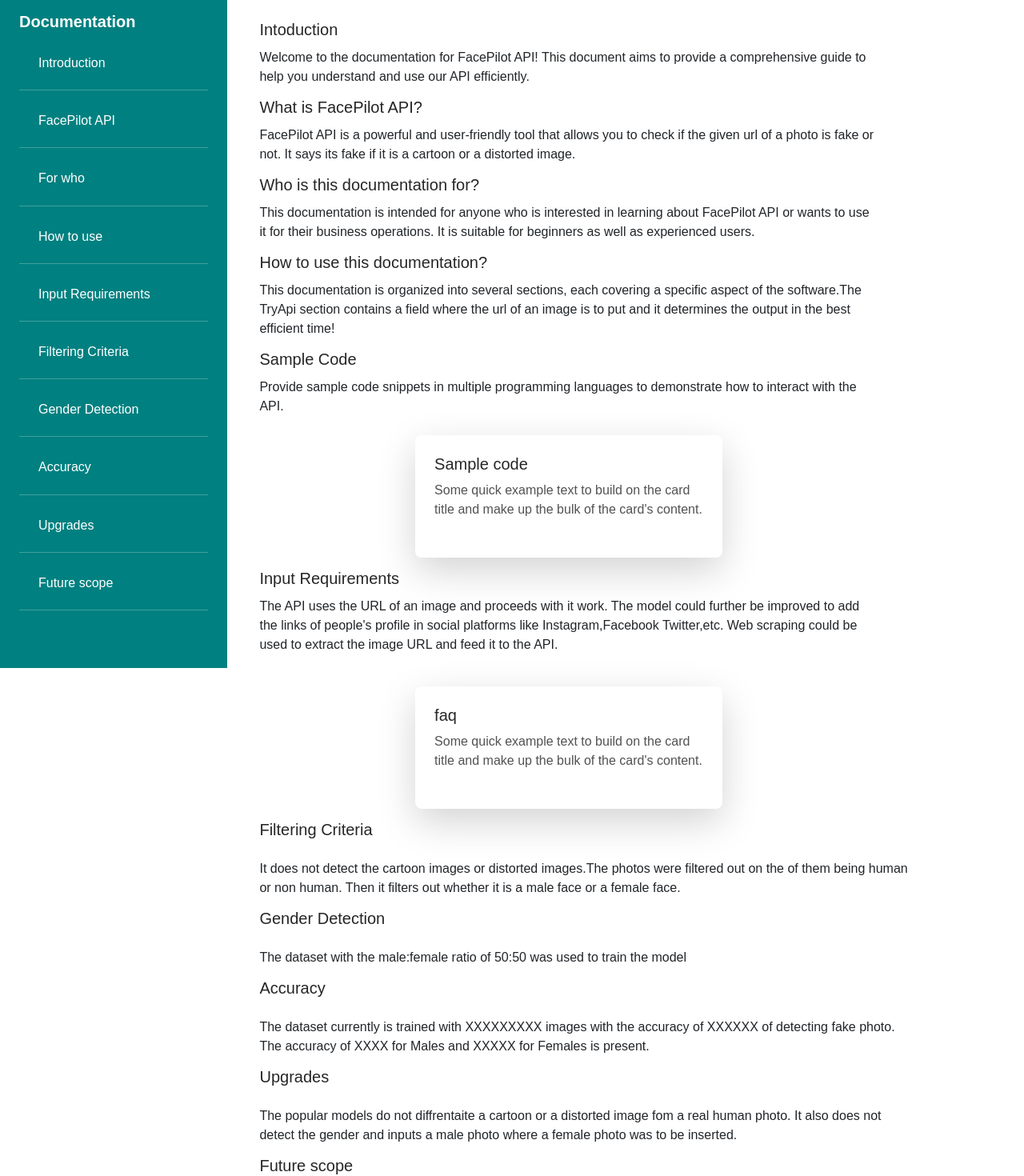
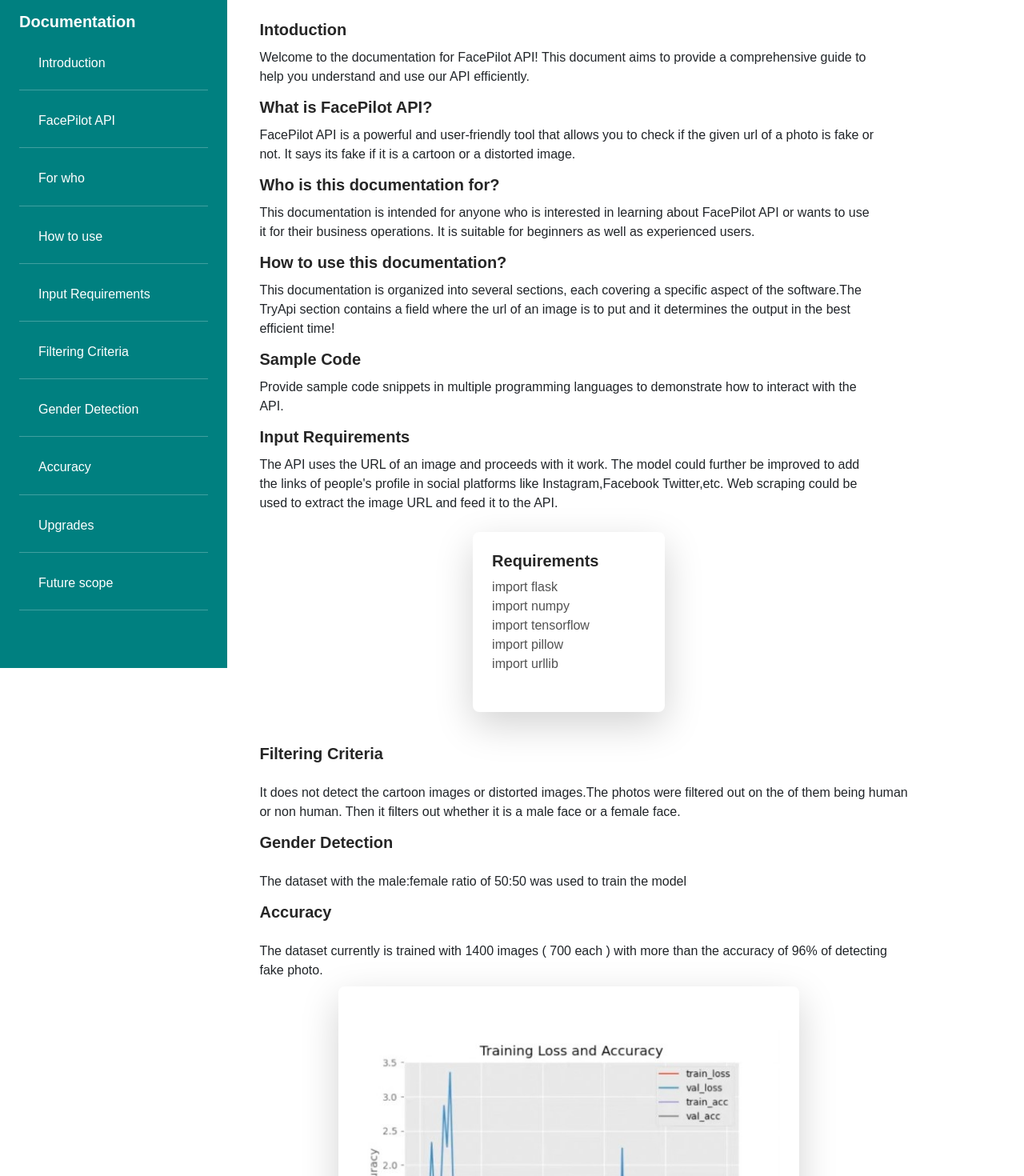
Before and after one commit to AakashGoradia/COC-The-Machine-Minds, a React (Create React App) app in the folder demo/: page /doc in a window 1280 px wide. Shown: the part 80-1550 px from the top of the page at 80% size. Built offline with nearby package versions, Linux system fonts and the light colour scheme.

Commit message:
documenttion

```diff
--- a/demo/src/components/Documentation.js
+++ b/demo/src/components/Documentation.js
@@ -1,14 +1,14 @@
 import React from 'react'
+import graph from '../assets/graph.jpg';
 
 const Documentation = () => {
   return (
     <div>
 
-      <div className='grid grid-cols-9 font-dm'>
-        <div className='col-span-2'>
+      <div className='grid grid-cols-9 font-dm '>
+        <div className='col-span-2 '>
           <section>
-            <div className="bg-[#008080]
-       text-white h-full flex-shrink-0 flex flex-col justify-between border-2px">
+            <div className="bg-[#008080] text-white flex-shrink-0 flex flex-col justify-between h-full border-2px">
               <div className="p-6 mt-1">
                 <h1 className="text-xl font-bold  text-white">Documentation</h1>
                 <h2 className="p-6 mt-1  hover:bg-blue-200 hover:text-neutral-800  focus:outline-none focus:ring rounded-lg"><p>Introduction</p></h2>
@@ -54,73 +54,77 @@ const Documentation = () => {
         <div className='col-span-6' id='main section'>
 
            <section class='m-10'>
-           <h2 class="mb-2.5  mt-2.5 text-xl font-medium leading-tight text-neutral-800 dark:text-neutral-50">
+           <h2 class="mb-2.5  mt-2.5 text-xl font-bold leading-tight text-neutral-800 dark:text-neutral-50">
                   Intoduction</h2>
            <p>Welcome to the documentation for FacePilot API! This document aims to provide a comprehensive guide to help you understand and use our API efficiently.</p>
-           <h2 class="mb-2.5 mt-3.5 text-xl font-medium leading-tight text-neutral-800 dark:text-neutral-50">
+           <h2 class="mb-2.5 mt-3.5 text-xl font-bold leading-tight text-neutral-800 dark:text-neutral-50">
            What is FacePilot API?</h2>
            <p>FacePilot API is a powerful and user-friendly tool that allows you to check if the given url of a photo is fake or not. It says its fake if it  is a cartoon or a distorted image.</p>
-           <h2 class="mb-2.5 mt-3.5 text-xl font-medium leading-tight text-neutral-800 dark:text-neutral-50">
+           <h2 class="mb-2.5 mt-3.5 text-xl font-bold leading-tight text-neutral-800 dark:text-neutral-50">
            Who is this documentation for?</h2>
            <p>This documentation is intended for anyone who is interested in learning about FacePilot API or wants to use it for their business operations. It is suitable for beginners as well as experienced users.</p>
-           <h2 class="mb-2.5 mt-3.5 text-xl font-medium leading-tight text-neutral-800 dark:text-neutral-50">
+           <h2 class="mb-2.5 mt-3.5 text-xl font-bold leading-tight text-neutral-800 dark:text-neutral-50">
            How to use this documentation?</h2>
            <p>This documentation is organized into several sections, each covering a specific aspect of the software.The TryApi section contains a field where the url of an image is to put and it determines the output in the best efficient time! </p>
 
-           <h2 class="mb-2.5 mt-3.5 text-xl font-medium leading-tight text-neutral-800 dark:text-neutral-50">
+           <h2 class="mb-2.5 mt-3.5 text-xl font-bold leading-tight text-neutral-800 dark:text-neutral-50">
            Sample Code</h2>
            <p>Provide sample code snippets in multiple programming languages to demonstrate how to interact with the API.
            </p>
+
+           <h2 class="mb-2.5 mt-3.5 text-xl font-bold leading-tight text-neutral-800 dark:text-neutral-50">
+           Input Requirements</h2>
+           <p>The API uses the URL of an image and proceeds with it work. The model could further be improved to add the links of people's profile in social platforms like Instagram,Facebook Twitter,etc.
+            Web scraping could be used to extract the image URL and feed it to the API.
+           </p>
            <section id='usage'>
             <div class="flex justify-center mt-6">
-              <div class="block max-w-sm rounded-lg bg-white p-6 shadow-lg dark:bg-neutral-700">
-                <h5 class="mb-2 text-xl font-medium leading-tight text-neutral-800 dark:text-neutral-50">
-                  Sample code   </h5>
-                <p class="mb-4 text-base text-neutral-600 dark:text-neutral-200">
+              <div class="block w-60 rounded-lg bg-white p-6 shadow-lg dark:bg-neutral-700">
+                <h5 class="mb-2 text-xl font-bold leading-tight text-neutral-800 dark:text-neutral-50">
+                 Requirements
+                 </h5>
+                <p class="mb-4 w-36 text-base text-neutral-600 dark:text-neutral-200">
+                  <ul>
+                    <li>import flask            </li>
+                    <li>import numpy</li>
+                    <li>import tensorflow</li>
+                    <li>import pillow</li>
+                    <li>import urllib</li>
+                  </ul>
 
-                  Some quick example text to build on the card title and make up the
-                  bulk of the card's content.
                 </p>
 
               </div>
             </div>
           </section>
-           <h2 class="mb-2.5 mt-3.5 text-xl font-medium leading-tight text-neutral-800 dark:text-neutral-50">
-           Input Requirements</h2>
-           <p>The API uses the URL of an image and proceeds with it work. The model could further be improved to add the links of people's profile in social platforms like Instagram,Facebook Twitter,etc.
-            Web scraping could be used to extract the image URL and feed it to the API.
-           </p>
-
            </section>
 
-          <section id='faq'>
+
+          <h2 class="mb-6 ml-10 mt-3.5 text-xl font-bold leading-tight text-neutral-800 dark:text-neutral-50">
+          Filtering Criteria</h2>
+           <p class='ml-10'>It does not detect the cartoon images or distorted images.The photos were filtered out on the of them being human or non human. Then it filters out whether it is a male face or a female face. </p>
+           <h2 class="mb-6 ml-10 mt-3.5 text-xl font-bold leading-tight text-neutral-800 dark:text-neutral-50">
+           Gender Detection</h2>
+           <p class='ml-10'>The dataset with the male:female ratio of 50:50 was used to train the model</p>
+           <h2 class="mb-6 ml-10 mt-3.5 text-xl font-bold leading-tight text-neutral-800 dark:text-neutral-50">
+           Accuracy</h2>
+           <p class='ml-10'>The dataset currently is trained with  1400 images ( 700 each ) with more than the accuracy of 96% of detecting fake photo. </p>
+           <section id='faq'>
             <div class="flex justify-center mt-2">
-              <div class="block max-w-sm rounded-lg bg-white p-6 shadow-lg dark:bg-neutral-700">
-                <h5 class="mb-2 text-xl font-medium leading-tight text-neutral-800 dark:text-neutral-50">
-                  faq    </h5>
+              <div class="block max-w-xl rounded-lg bg-white p-6 shadow-lg dark:bg-neutral-700">
+                {/* <h5 class="mb-2 text-xl font-medium leading-tight text-neutral-800 dark:text-neutral-50">
+                  faq    </h5> */}
                 <p class="mb-4 text-base text-neutral-600 dark:text-neutral-200">
-                  Some quick example text to build on the card title and make up the
-                  bulk of the card's content.
                 </p>
-
+                <img src={graph} class="w-full" />
 
               </div>
             </div>
           </section>
-          <h2 class="mb-6 ml-10 mt-3.5 text-xl font-medium leading-tight text-neutral-800 dark:text-neutral-50">
-          Filtering Criteria</h2>
-           <p class='ml-10'>It does not detect the cartoon images or distorted images.The photos were filtered out on the of them being human or non human. Then it filters out whether it is a male face or a female face. </p>
-           <h2 class="mb-6 ml-10 mt-3.5 text-xl font-medium leading-tight text-neutral-800 dark:text-neutral-50">
-           Gender Detection</h2>
-           <p class='ml-10'>The dataset with the male:female ratio of 50:50 was used to train the model</p>
-           <h2 class="mb-6 ml-10 mt-3.5 text-xl font-medium leading-tight text-neutral-800 dark:text-neutral-50">
-           Accuracy</h2>
-           <p class='ml-10'>The dataset currently is trained with  XXXXXXXXX images with the accuracy of XXXXXX of detecting fake photo. The accuracy of XXXX for Males and XXXXX for Females is present.</p>
-
-           <h2 class="mb-6 ml-10 mt-3.5 text-xl font-medium leading-tight text-neutral-800 dark:text-neutral-50">
+           <h2 class="mb-6 ml-10 mt-3.5 text-xl font-bold leading-tight text-neutral-800 dark:text-neutral-50">
            Upgrades</h2>
            <p class='ml-10'>The popular models do not diffrentaite a cartoon or a distorted image fom a real human photo. It also does not detect the gender and inputs a male photo where a female photo was to be inserted. </p>
-           <h2 class="mb-6 ml-10 mt-3.5 text-xl font-medium leading-tight text-neutral-800 dark:text-neutral-50">
+           <h2 class="mb-6 ml-10 mt-3.5 text-xl font-bold leading-tight text-neutral-800 dark:text-neutral-50">
            Future scope</h2>
            <p class='ml-10'>The model could further be improved to add the links of people's profile in social platforms like Instagram,Facebook Twitter,etc.
             Web scraping could be used to extract the image URL and feed it to the API.  </p>  </div>
```
Also changed, not shown: demo/src/assets/graph.jpg (added).
